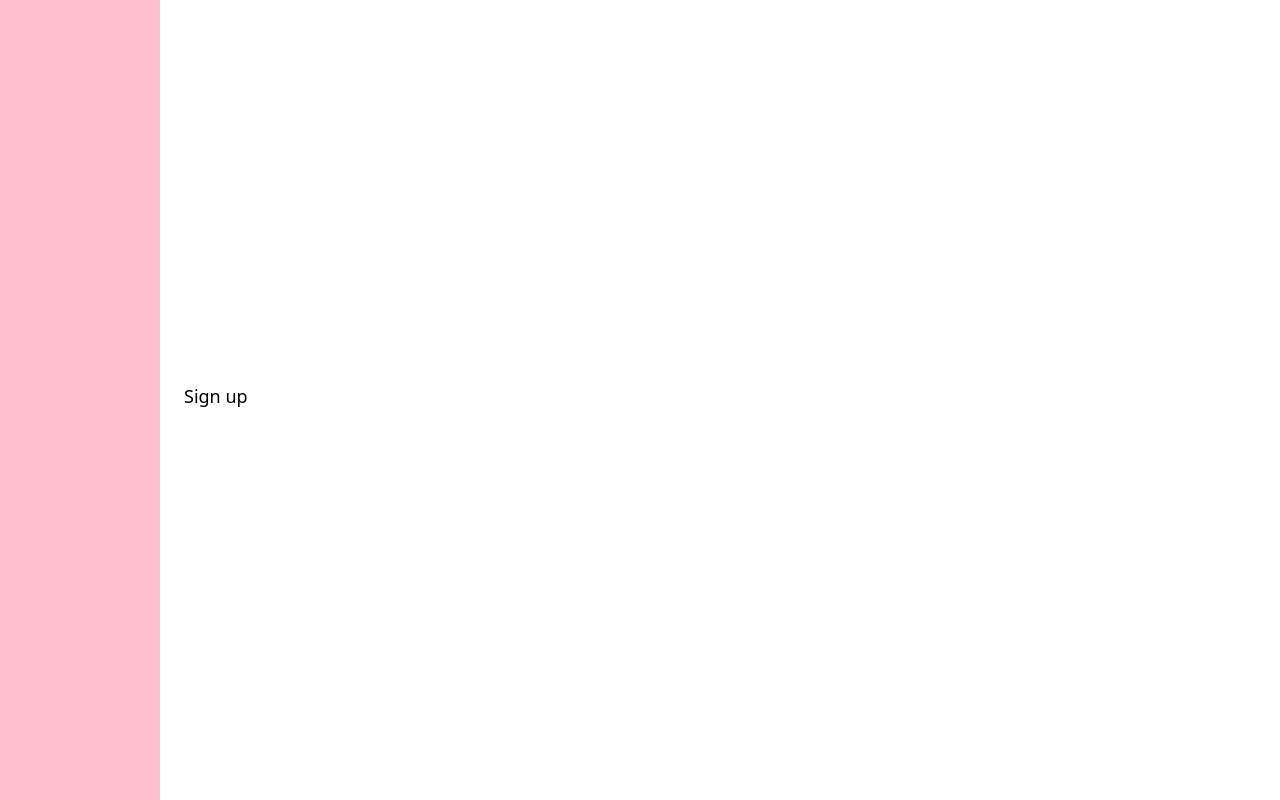
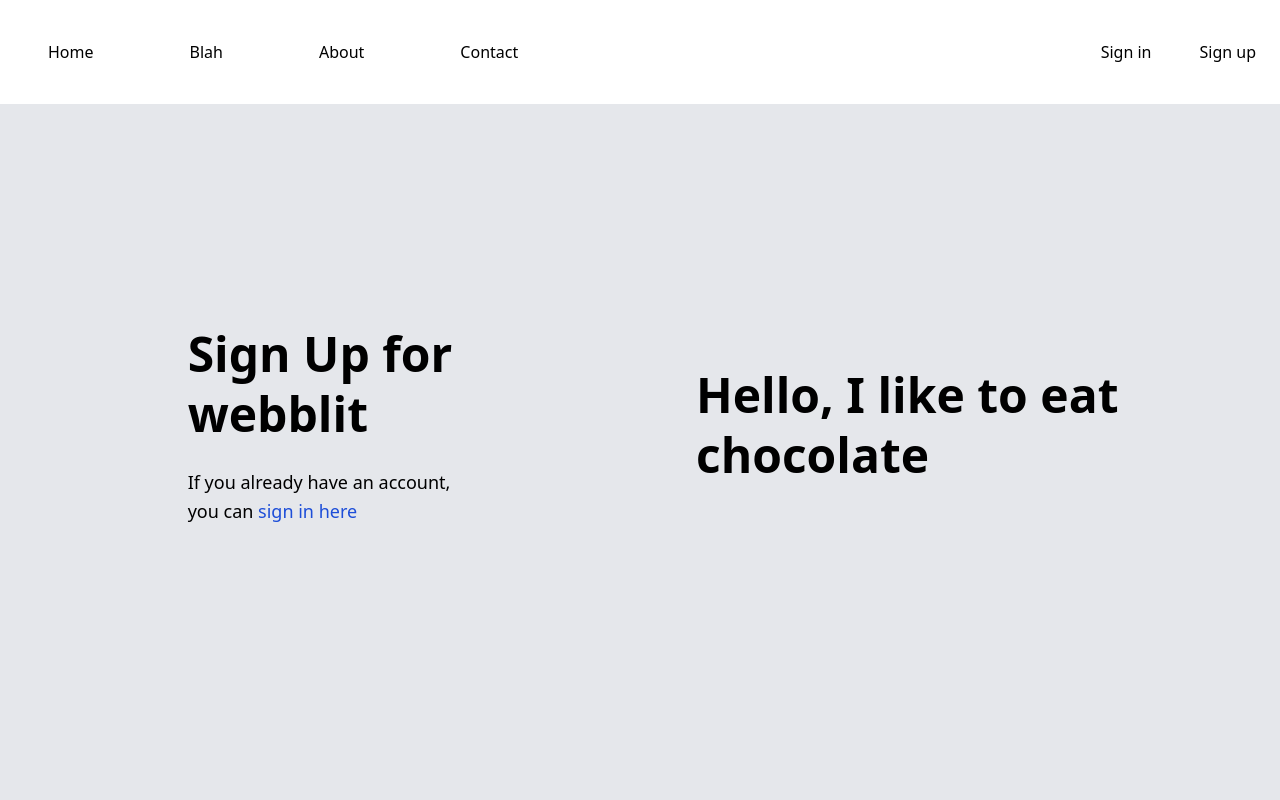
Before and after one commit to steven-mathew/proj-readme, a Next.js app in the folder client/: page /register in a window 1280 px wide. Built offline with nearby package versions, Linux system fonts and the light colour scheme.

Commit message:
feat: bare bones register page ✏️

```diff
--- a/client/src/pages/register.tsx
+++ b/client/src/pages/register.tsx
@@ -2,20 +2,79 @@ import Head from 'next/head'
 
 export default function Register() {
     return (
-        <div className="flex">
+        <div>
             <Head>
                 <title>Register Next App</title>
                 <link rel="icon" href="/favicon.ico" />
             </Head>
-            <div className="w-40 h-screen bg-center bg-cover"
-                style={{backgroundColor: "pink"}}
-            >
-            </div>
-            <div className="flex flex-col justify-center pl-6">
-                <h1 className="mb-2 text-lg">
-                    Sign up
-                </h1>
-            </div>
-        </div >
+            <body className="h-screen bg-gray-200">
+                <section>
+                    <div className="py-6 bg-white h-1/6">
+                        <div className="container flex items-center justify-between mx-auto">
+                            <div>
+                                <ul className="flex">
+                                    <li className="p-4 mx-8">
+                                        <a href="#">Home</a>
+                                    </li>
+                                    <li className="p-4 mx-8">
+                                        <a href="#">Blah</a>
+                                    </li>
+                                    <li className="p-4 mx-8">
+                                        <a href="#">About</a>
+                                    </li>
+                                    <li className="p-4 mx-8">
+                                        <a href="#">Contact</a>
+                                    </li>
+                                </ul>
+                            </div>
+                            <div>
+                                <ul className="flex">
+                                    <li className="p-2 mx-4">
+                                        <a href="#">Sign in</a>
+                                    </li>
+                                    <li className="p-2 mx-4">
+                                        <a href="#">Sign up</a>
+                                    </li>
+                                </ul>
+                            </div>
+                        </div>
+                    </div>
+                </section>
+                <section className="flex h-5/6">
+                    <div className="flex justify-center w-full lg:w-1/2">
+                        <div className="self-center max-w-xl p-6">
+                            <h1 className="mb-6 text-5xl font-bold leading-tight">
+                                Sign Up for<br />
+                                webblit<br />
+                            </h1>
+                            <p className="mb-6 text-lg leading-relaxed">
+                                If you already have an account, <br />
+                                you can <a href="#" className="text-blue-700">sign in here</a>
+                            </p>
+                        </div>
+                    </div>
+                    <div className="flex justify-center w-full lg:w-1/2">
+                        <div className="self-center max-w-xl p-6">
+                            <h1 className="mb-6 text-5xl font-bold leading-tight">
+                                Hello, I like to eat chocolate
+                            </h1>
+                        </div>
+                    </div>
+                </section>
+            </body>
+
+
+        </div>
     )
 }
+
+
+            // <div className="w-40 h-screen bg-center bg-cover"
+            //     style={{backgroundColor: "pink"}}
+            // >
+            // </div>
+            // <div className="flex flex-col justify-center pl-6">
+            //     <h1 className="mb-2 text-lg">
+            //         Sign up
+            //     </h1>
+            // </div>
```
